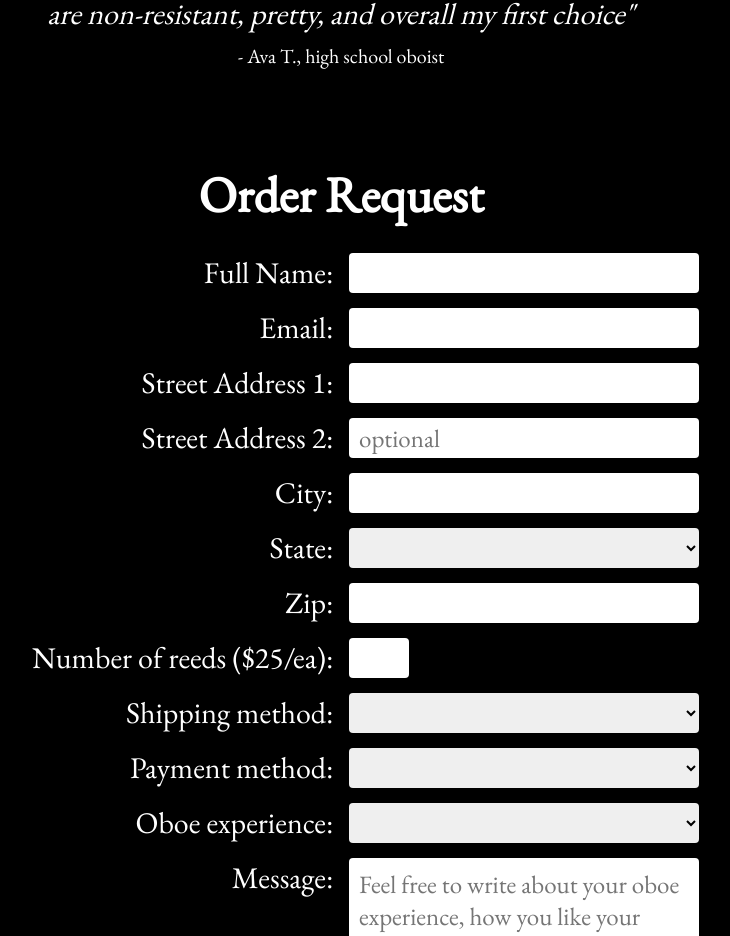
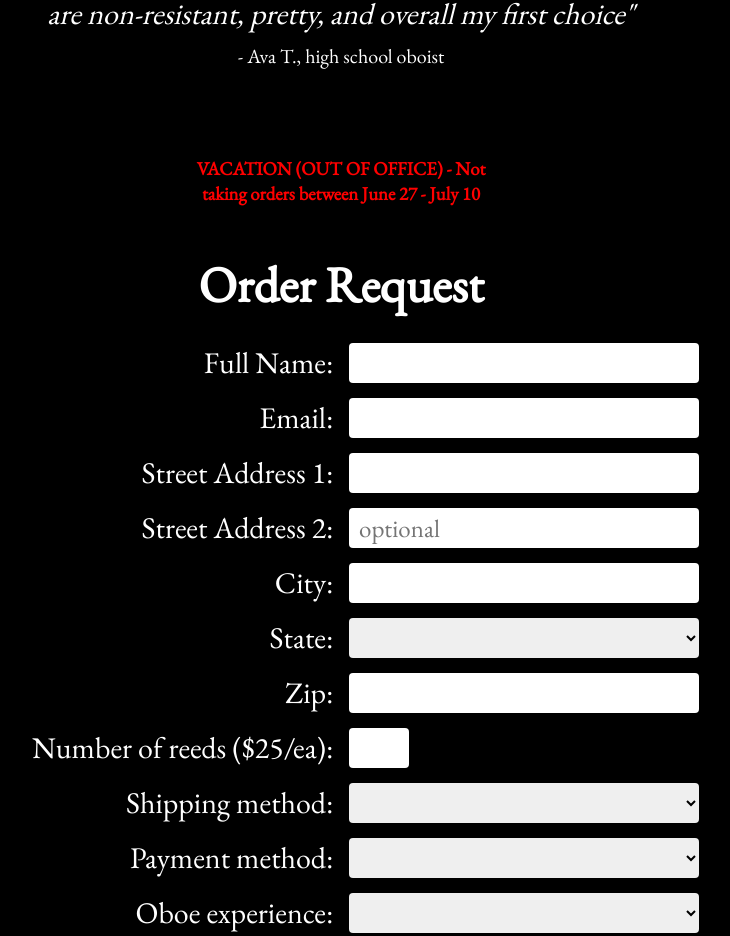
Before and after one commit to clairebogdan/bogdanreeds_website, a React (Create React App) app: page / in a window 1280 px wide. Shown: the part 1291-2227 px from the top of the page, without its empty margins (299-1029 px from the left). Built offline with nearby package versions, Linux system fonts and the light colour scheme.

Commit message:
update for vacation time

```diff
--- a/src/components/pages/OrderForm.js
+++ b/src/components/pages/OrderForm.js
@@ -23,10 +23,10 @@ export default function OrderForm() {
 
     return (
         <div className='order-container'>
-            {/* <div className='notification'>
-                <h3 className='alert-text'>OUT OF STOCK as of March 7th 2022
+            <div className='notification'>
+                <h3 className='alert-text'>VACATION (OUT OF OFFICE) - Not taking orders between June 27 - July 10
                 </h3>
-            </div> */}
+            </div>
             <h1 className="order-header">Order Request</h1>
             <form onSubmit={sendEmail}>
                 <div className='order-form'>
```
